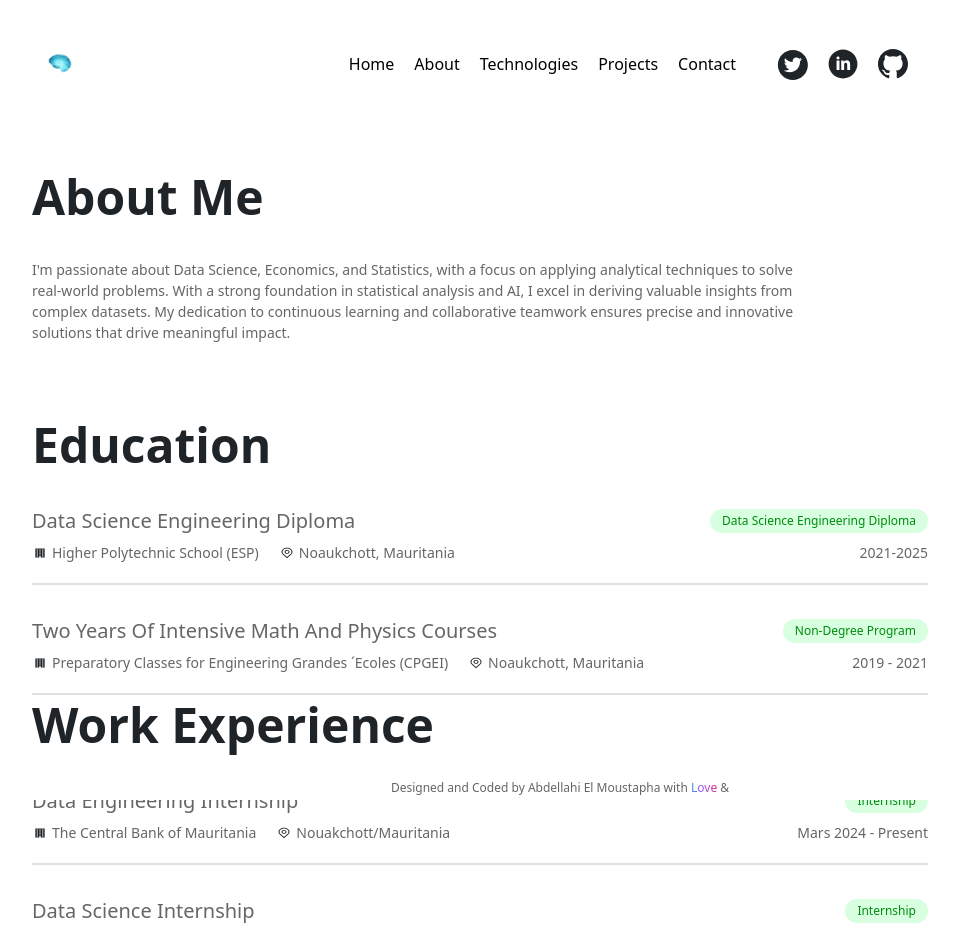
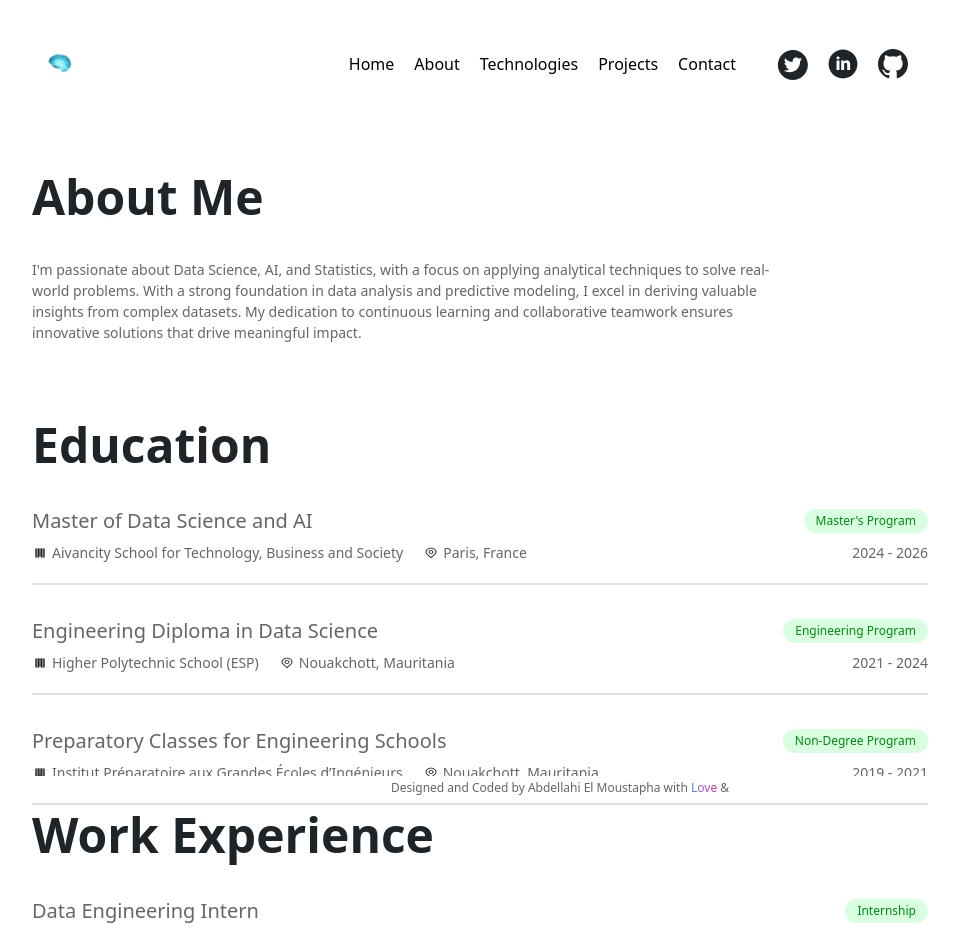
Before and after one commit to Abmstpha/Abmstpha.github.io, a React (Create React App) app: page /about in a window 1280 px wide. Shown: the top 935 px of the page, without its empty margins (160-1119 px from the left). Built offline with nearby package versions, Linux system fonts and the light colour scheme.

Commit message:
updating education

```diff
--- a/src/Details.js
+++ b/src/Details.js
@@ -1,4 +1,4 @@
-// Enter all your detials in this file
+// Enter all your details in this file
 // Logo images
 import logogradient from "./assets/logo.png";
 import logo from "./assets/logo.png";
@@ -22,8 +22,7 @@ import R from './assets/techstack/r_logo.png';
 import powerbi from './assets/techstack/powerbi_logo.png';
 import jupyter from './assets/techstack/jupyter_logo.png';
 
-
-// Porject Images
+// Project Images
 import projectImage1 from "./assets/projects/project1.jpg";
 import projectImage2 from "./assets/projects/project2.png";
 import projectImage3 from "./assets/projects/project3.png";
@@ -39,119 +38,117 @@ export const logos = {
 
 // Enter your Personal Details here
 export const personalDetails = {
-  name: "Abdellahi",
-  tagline: "I am a Data Enthusiast",
+  name: "Abdellahi El-Moustapha",
+  tagline: "AI Master's Student & Data Enthusiast",
   img: profile,
-  about: `I'm passionate about Data Science, Economics, and Statistics, with a focus on applying analytical techniques to solve real-world problems. With a strong foundation in statistical analysis and AI, I excel in deriving valuable insights from complex datasets. My dedication to continuous learning and collaborative teamwork ensures precise and innovative solutions that drive meaningful impact.`,
+  about: `I'm passionate about Data Science, AI, and Statistics, with a focus on applying analytical techniques to solve real-world problems. With a strong foundation in data analysis and predictive modeling, I excel in deriving valuable insights from complex datasets. My dedication to continuous learning and collaborative teamwork ensures innovative solutions that drive meaningful impact.`,
 };
-
 
 // Enter your Social Media URLs here
 export const socialMediaUrl = {
-  linkdein: "https://www.linkedin.com/in/abdellahi-el-moustapha/",
+  linkedin: "https://www.linkedin.com/in/abmstpha/",
   github: "https://github.com/Abmstpha",
-  // twitter: "https://twitter.com/",
-  // instagram: "https://www.instagram.com/",
 };
-
 
 // Enter your Education Details here
 export const eduDetails = [
   {
-   Position: "Data Science Engineering Diploma",
-   Company: "Higher Polytechnic School (ESP)",
-   Location: "Noaukchott, Mauritania",
-   Type: "Data Science Engineering Diploma",
-   Duration: "2021-2025",
+    Position: "Master of Data Science and AI",
+    Company: "Aivancity School for Technology, Business and Society",
+    Location: "Paris, France",
+    Type: "Master's Program",
+    Duration: "2024 - 2026",
     Responsibilities: [
-     "Focused on proficiency in statistics, Economics, data science, and project management.",
-     "Engaged in extracurricular data science projects and competitions to enhance skills."
+      "Recipient of a full scholarship for master's studies.",
+      "Focused on mastering AI techniques, explainable AI (XAI), and machine learning methodologies."
     ]
   },
   {
-   Position: "Two Years Of Intensive Math And Physics Courses ",
-   Company: "Preparatory Classes for Engineering Grandes ´Ecoles (CPGEI)",
-   Location: "Noaukchott, Mauritania",
+    Position: "Engineering Diploma in Data Science",
+    Company: "Higher Polytechnic School (ESP)",
+    Location: "Nouakchott, Mauritania",
+    Type: "Engineering Program",
+    Duration: "2021 - 2024",
+    Responsibilities: [
+      "Recipient of a full scholarship for engineering studies.",
+      "Gained expertise in big data, predictive modeling, and data science project management."
+    ]
+  },
+  {
+    Position: "Preparatory Classes for Engineering Schools",
+    Company: "Institut Préparatoire aux Grandes Écoles d’Ingénieurs",
+    Location: "Nouakchott, Mauritania",
     Type: "Non-Degree Program",
     Duration: "2019 - 2021",
     Responsibilities: [
-     "Completed an intensive two-year program, focusing on mathematics, physics, and engineering sciences.",
-     "Developed strong problem-solving, working under pressure, and effective time management skills."
+      "Completed an intensive two-year program in advanced mathematics, physics, and engineering sciences.",
+      "Developed strong analytical and problem-solving skills."
     ]
   }
 ];
 
-
 // Enter your Work Experience here
 export const workDetails = [
   {
-    Position: "Data Engineering Internship",
-    Company: "The Central Bank of Mauritania",
-    Location: "Nouakchott/Mauritania",
+    Position: "Data Engineering Intern",
+    Company: "Central Bank of Mauritania",
+    Location: "Nouakchott, Mauritania",
     Type: "Internship",
-    Duration: "Mars 2024 - Present",
+    Duration: "March 2024 - August 2024",
     Responsibilities: [
-      "Automating the extraction process of submission reports from primary banks’ data.",
-      "Developing an application using Django and React frameworks and using data visualization techniques to unveil valuable insights from the data of primary banks."
+      "Automated data pipelines, reducing report generation time by 80%.",
+      "Standardized data structures to improve data quality and compliance.",
+      "Participated in team meetings to minimize errors in financial datasets."
     ]
   },
   {
-    Position: "Data Science Internship",
+    Position: "Data Science Intern",
     Company: "DataTuring",
-    Location: "Remote-Nouakchott/Mauritania",
+    Location: "Remote",
     Type: "Internship",
-    Duration: "May 2023 - Sept 2023",
+    Duration: "May 2023 - September 2023",
     Responsibilities: [
-      "Conducted data collection surveys, employing both online and on-site methodologies.",
-      "Leveraged statistical analysis techniques to examine data thoroughly and applied XAI methodologies.",
-      "Developed interactive data dashboards for efficient data visualization and presentation."
+      "Developed interpretable models predicting student success.",
+      "Applied XAI techniques to improve model transparency by 25%.",
+      "Created interactive RShiny dashboards to analyze trends in student performance."
     ]
   },
   {
-    Position: "Data Science Internship",
-    Company: "National Agency of Statistics, Demographic and Economic Analysis",
-    Location: "Nouakchott/Mauritania",
+    Position: "Exploration Intern",
+    Company: "National Social Security Fund",
+    Location: "Nouakchott, Mauritania",
     Type: "Internship",
-    Duration: "Dec 2022 - May 2023",
+    Duration: "August 2022 - September 2022",
     Responsibilities: [
-      "Constructed a predictive model for assessing anemia probability.",
-      "Implemented efficient data preprocessing techniques."
-    ]
-  },
-  {
-    Position: "Discovery Internship",
-    Company: "National Social Security Fund",
-    Location: "Nouakchott/Mauritania",
-    Type: "Internship",
-    Duration: "Aug 2022 - Sept 2022",
-    Responsibilities: [
-      "Conducted GDP forecasting for Mauritania using statistical and economic modeling techniques.",
-      "Contributed to the development of a local ILO pension model, applying economic analysis."
+      "Contributed to GDP forecasting models, enhancing budget planning accuracy by 12%.",
+      "Assisted in economic trend analyses for policy decision-making."
     ]
   }
 ];
-
-
-
 
 
 export const extraCurricularActivities = [
   {
     name: "ESP Data Club (CLEF-AUF Member)",
     role: "Founder",
-    duration: "05/2022 - Present"
+    duration: "05/2022 - Present",
+    url: "https://www.esp-data-club.com/"
   },
   {
     name: "Mauritanian AI Community",
     role: "Executive Board Member",
-    duration: "01/2024 - Present"
+    duration: "01/2024 - Present",
+    url: "https://www.rim-ai.com/"
   },
   {
     name: "Global AI Hub",
     role: "Community Lead",
-    duration: "04/2022 - Present"
+    duration: "04/2022 - Present",
+    url: "https://www.globalaihub.com/"
   }
 ];
+
+
 
 export const achievements = [
 
```
Lines whose indentation alone changed are shown as unchanged.
